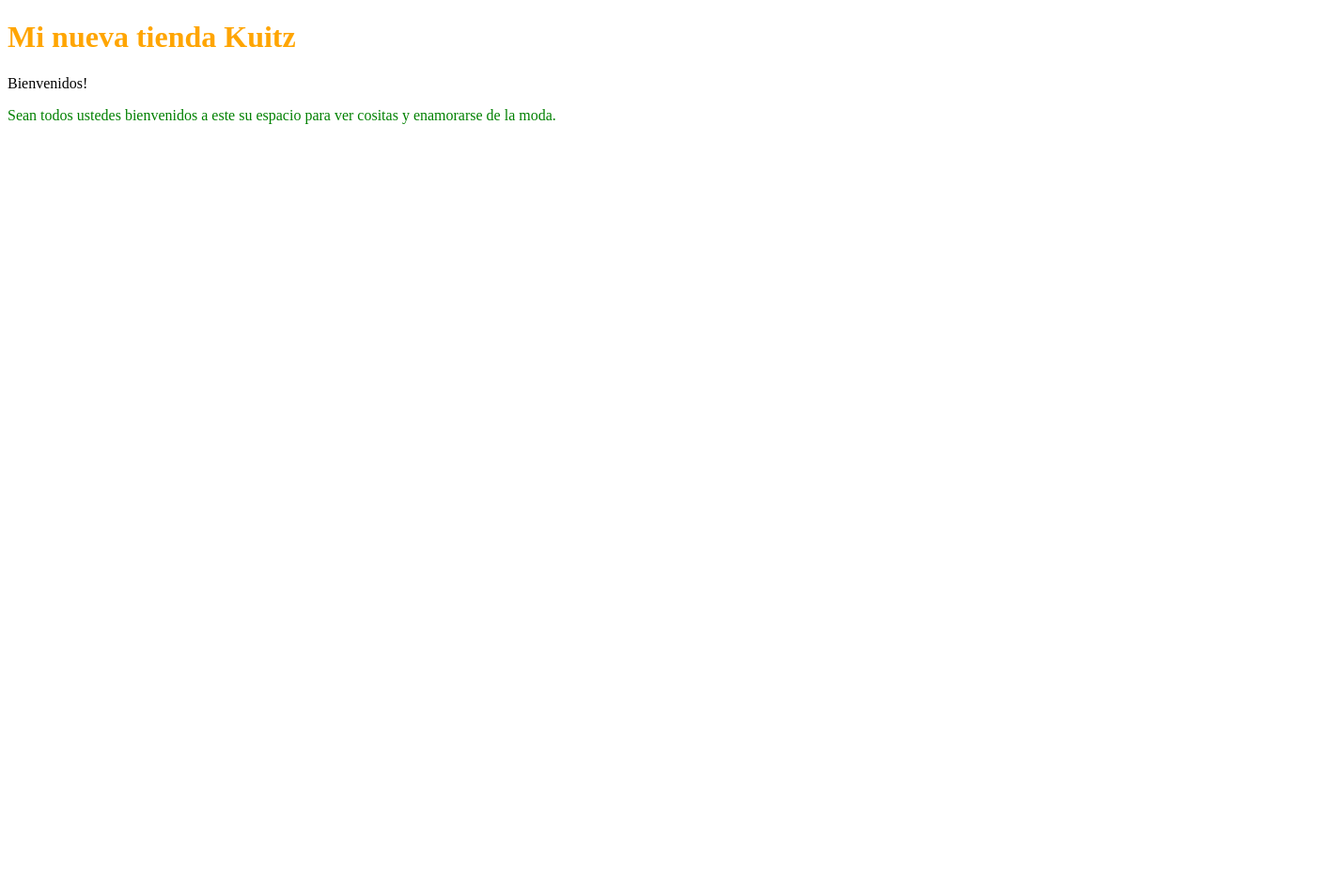
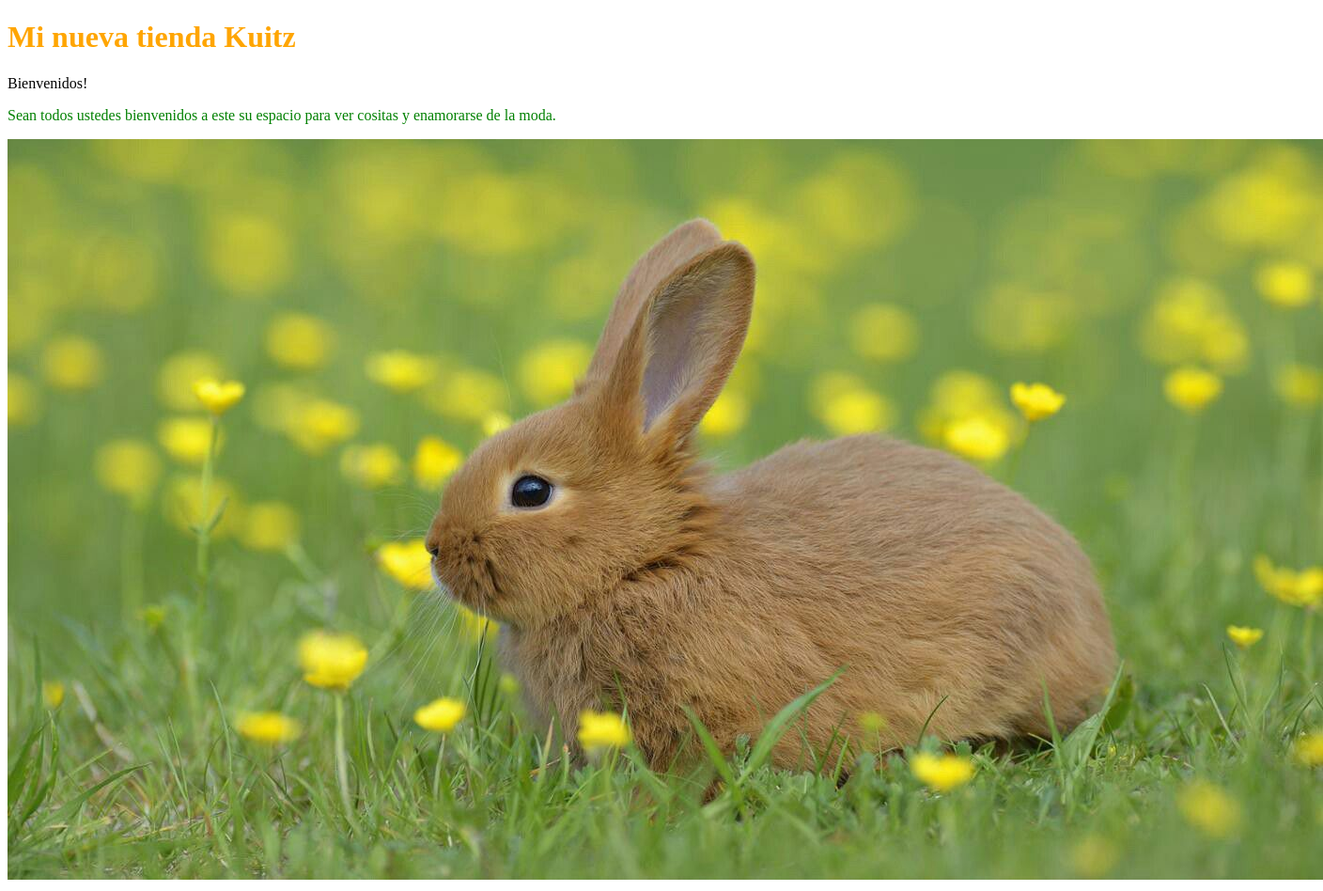
Before and after one commit to SergioEnrique/fashion-kuitz, a plain HTML site: page index.html in a window 1280 px wide. Shown: the whole page at 94% size, 1408 px wide, since content can reach past the window. Before the commit the page ends 800 px from the top, so only its background shows below. Drawn offline with Linux system fonts and the light colour scheme.

Commit message:
Conejito se muestra en la página web

```diff
--- a/index.html
+++ b/index.html
@@ -9,5 +9,6 @@
     <h1 style="color: orange;">Mi nueva tienda Kuitz</h1>
     <p>Bienvenidos!</p>
     <p style="color: green;">Sean todos ustedes bienvenidos a este su espacio para ver cositas y enamorarse de la moda.</p>
+    <img src="./conejito.jpg" alt="">
 </body>
 </html>
```
